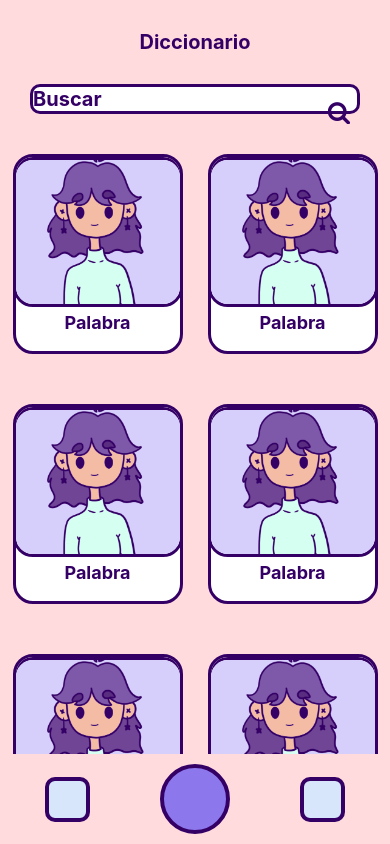
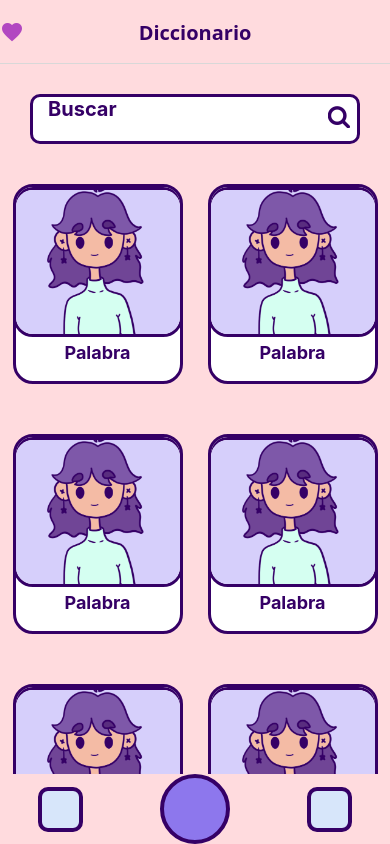
Before and after one commit to KevinParraDev/hablemos, a React Native app: screen /Dictionary in a window 390 px wide. Built offline with nearby package versions, Linux system fonts and the light colour scheme.

Commit message:
Ajustes Header del Diccionario

```diff
--- a/Navigation.js
+++ b/Navigation.js
@@ -4,6 +4,8 @@ import TranslatorLSCEsp from './screens/TranslatorLSCEsp';
 import { NavigationContainer } from '@react-navigation/native';
 import TranslatorEspLSC from './screens/TranslatorEspLSC';
 import Dictionary from './screens/DictionaryScreen';
+import { StyleSheet } from "react-native";
+import { Icon } from '@rneui/themed';
 
 const StackNavigator = createNativeStackNavigator();
 
@@ -38,7 +40,18 @@ function Navigation(){
                 name='Dictionary'
                 component={Dictionary}
                 options={{
-                    headerShown: false
+                    title: 'Diccionario',
+                    headerStyle: styles.dictionaryHeader,
+                    headerTitleStyle: styles.headerTitle,
+                    headerTitleAlign: 'center',
+                    headerBackVisible: false,
+                    shouldShowHintSearchIcon: true,
+                    headerLeft: () =>
+                        <Icon
+                            name= 'favorite'
+                            type='material-icons'
+                            color='#b247c1'
+                        />
                 }}
             />
         </StackNavigator.Navigator>
@@ -46,4 +59,15 @@ function Navigation(){
     )
 }
 
+const styles = StyleSheet.create({
+    dictionaryHeader:{
+        backgroundColor: '#ffdbde'
+    },
+    headerTitle: {
+        color: '#350066',
+        fontSize: 20,
+        fontWeight: 'bold'
+    }
+});
+
 export default Navigation;
--- a/screens/DictionaryScreen.js
+++ b/screens/DictionaryScreen.js
@@ -1,4 +1,4 @@
-import React from "react";
+import React, {useLayoutEffect} from "react";
 import { StyleSheet, View, Text, TextInput, FlatList,TouchableOpacity, Image, ScrollView} from "react-native";
 import Constants from "expo-constants";
 import { Icon } from '@rneui/themed';
@@ -11,6 +11,8 @@ const Dictionary = () => {
     const navigation = useNavigation();
     const [modalVisible, setModalVisible] = React.useState(false);
     const [selectedCard, setSelectedCard] = React.useState(null);
+    const [showSearch, setShowSearch] = React.useState(false);
+    const [showFavorite, setShowFavorite] = React.useState(true);
 
     const cards = [
         {
@@ -60,10 +62,45 @@ const Dictionary = () => {
         setModalVisible(true);
     };
 
+    const handleScroll = (event) => {
+        const scrollY = event.nativeEvent.contentOffset.y;
+        setShowSearch(scrollY > 20);
+    };
+
+    // useLayoutEffect(() => {
+    //     navigation.setOptions({
+    //         headerRight : showFavorite ? () =>
+    //             <Icon
+    //                 name= 'favorite'
+    //                 type='material-icons'
+    //                 color='#b247c1'
+    //             />
+    //         : null
+    //     });
+    // }, [navigation, showFavorite]);
+
+
+    useLayoutEffect(() => {
+        navigation.setOptions({
+            headerSearchBarOptions: showSearch  ? {
+                hideNavigationBar: true,
+                inputType: 'text',
+                textColor: '#350066',
+                hintTextColor: '#350066',
+                headerIconColor: '#350066',
+                tintColor: '#350066',
+                placeholder: 'Buscar...',
+                // onFocus: () => setShowFavorite(false),
+                // onBlur: () => setShowFavorite(true),
+            } : undefined,
+        });
+    }, [navigation, showSearch, showFavorite]);
+
     return (
-        <View style={styles.container}>
+        <View style={styles.container} >
             <FlatList
                 data={cards}
+                onScroll={handleScroll}
                 renderItem={ ({item}) => (
                     <VideoCard
                         video={item.source}
@@ -73,13 +110,13 @@ const Dictionary = () => {
                 numColumns={2}
                 columnWrapperStyle={styles.viewCard}
                 ListHeaderComponent={
-                        <View>
-                            <Text style={styles.title}> Diccionario </Text>
+                    <>
                         <TextInput
                             placeholder='Buscar'
                             inputMode= 'search'
                             placeholderTextColor='#350066'
-                                onPressIn={() => {}}
+                            enterKeyHint='search'
+                            multiline= {true}
                             style={styles.searchBar}
                         />
                         <Icon
@@ -88,7 +125,7 @@ const Dictionary = () => {
                             color= '#350066'
                             containerStyle={styles.iconSearch}
                         />
-                        </View>
+                    </>
                 }
             />
             <View style={styles.buttonsContainer}>
@@ -159,17 +196,10 @@ const styles = StyleSheet.create({
     container:{
         flex: 1,
         backgroundColor: '#ffdbde',
-        paddingTop: Constants.statusBarHeight,
-    },
-    title: {
-        color: '#350066',
-        fontSize: 20,
-        fontWeight: 'bold',
-        textAlign: 'center',
-        marginTop:30,
-        marginBottom:30
     },
     searchBar:{
+        height: 50,
+        marginTop: 30,
         marginStart: 30,
         marginEnd: 30,
         borderColor: '#350066',
@@ -180,10 +210,11 @@ const styles = StyleSheet.create({
         fontWeight: 'bold',
         textAlignVertical: 'center',
         color: '#350066',
+        paddingLeft: 15,
     },
     iconSearch: {
         position: 'absolute',
-        top: 100,
+        marginTop: 40,
         right: 40
     },
     viewCard: {
@@ -196,8 +227,7 @@ const styles = StyleSheet.create({
         flexDirection: 'row',
         justifyContent: 'space-around',
         alignItems: 'center',
-        margin: 10,
-        backgroundColor: 'transparent'
+        // backgroundColor: 'transparent'
     },
     sideButtons: {
         width: 45,
```
Lines whose indentation alone changed are shown as unchanged.
